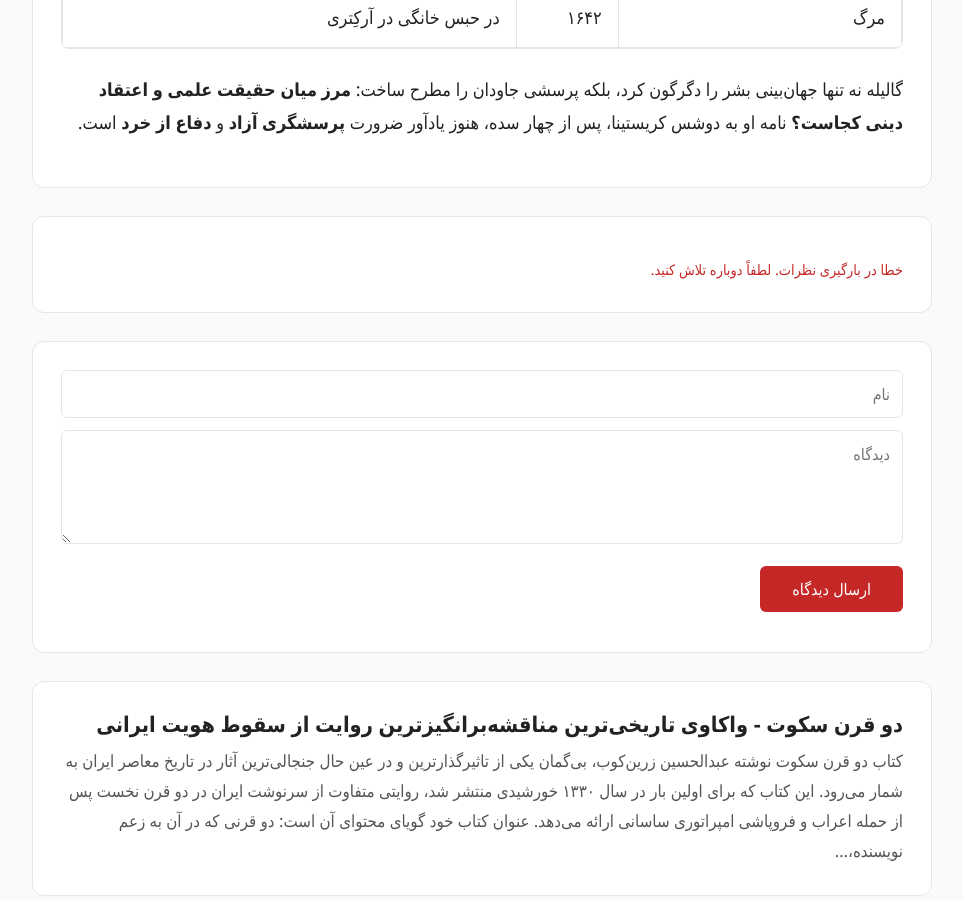
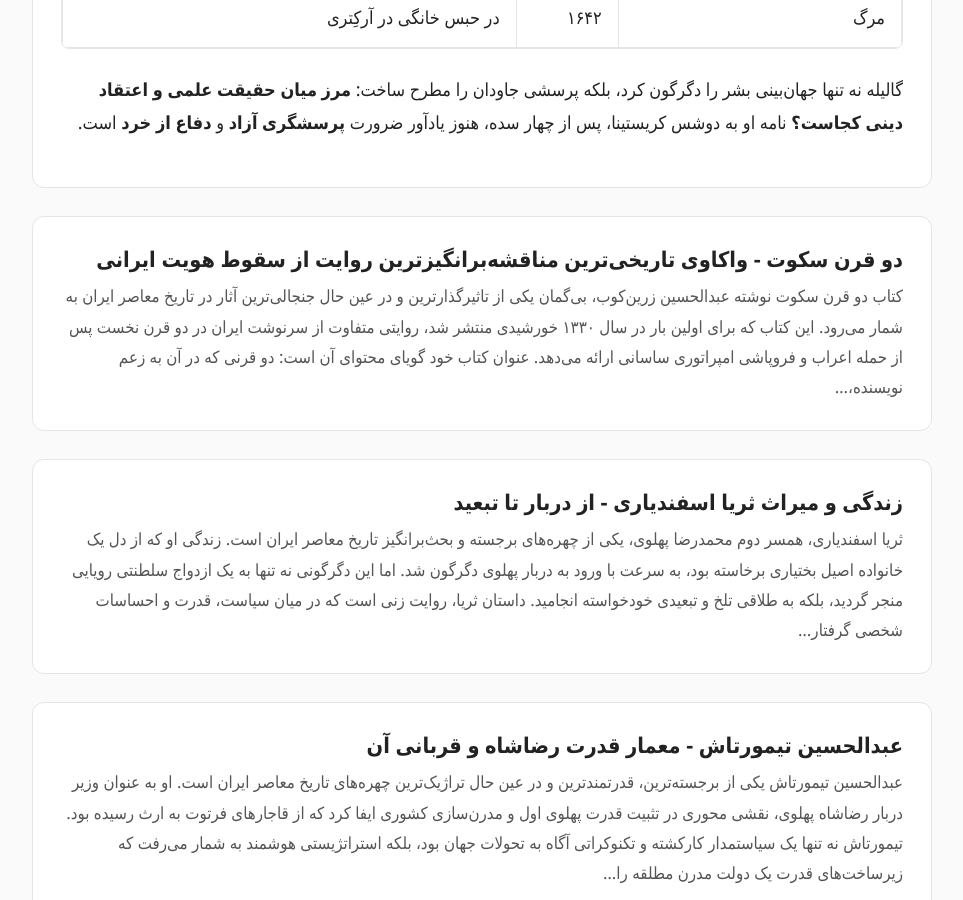
Before and after one commit to darkblog/darkblog.github.io, a Jekyll site: the page built from _posts/2025-7-5-68.md, in a window 1280 px wide and 900 px high, scrolled down 1707 px. Shown: the whole window, without its empty margins (158-1121 px from the left). Built offline with Jekyll 4.4.1, drawn with Linux system fonts in a browser that asks for light colours; some of the changed lines change nothing that is shown.

Commit message:
Update post.html

```diff
--- a/_layouts/post.html
+++ b/_layouts/post.html
@@ -1,7 +1,6 @@
 ---
 layout: default
 ---
-
 <article class="post-card">
   <h1 class="post-title">{{ page.title }}</h1>
 
@@ -20,24 +19,6 @@ layout: default
     {{ content | replace: '<table>', '<div class="table-scroll"><table>' | replace: '</table>', '</table></div>' }}
   </div>
 </article>
-
-<div class="comments-section">
-  <div id="comments-list" class="comments-list">
-    <p class="loading-text">در حال بارگیری نظرات...</p>
-  </div>
-  <div class="comment-form">
-    <form id="new-comment-form">
-      <div class="form-group">
-        <input type="text" id="comment-name" name="name" maxlength="50" placeholder="نام">
-      </div>
-      <div class="form-group">
-        <textarea id="comment-content" name="content" required rows="4" maxlength="1000" placeholder="دیدگاه"></textarea>
-      </div>
-      <button type="submit" class="comment-submit">ارسال دیدگاه</button>
-    </form>
-    <div id="form-message" class="form-message"></div>
-  </div>
-</div>
 
 <div class="more-posts">
   <div class="posts-list">
@@ -68,109 +49,4 @@ layout: default
     });
     dateElement.querySelector('.date-text').textContent = formatter.format(date);
   })();
-
-  (function() {
-    const pageId = window.location.pathname;
-    const commentsListEl = document.getElementById('comments-list');
-    const form = document.getElementById('new-comment-form');
-    const nameInput = document.getElementById('comment-name');
-    const contentInput = document.getElementById('comment-content');
-    const formMessage = document.getElementById('form-message');
-
-    function escapeHtml(unsafe) {
-      return unsafe
-        .replace(/&/g, "&amp;")
-        .replace(/</g, "&lt;")
-        .replace(/>/g, "&gt;")
-        .replace(/"/g, "&quot;")
-        .replace(/'/g, "&#039;");
-    }
-
-    async function loadComments() {
-      if (!commentsListEl) return;
-      commentsListEl.innerHTML = '<p class="loading-text">در حال بارگیری نظرات...</p>';
-      try {
-        const response = await fetch(`/api/comments?page=${encodeURIComponent(pageId)}`);
-        if (!response.ok) throw new Error('خطا در دریافت نظرات');
-        const comments = await response.json();
-
-        if (comments.length === 0) {
-          commentsListEl.innerHTML = '<p class="no-comments">هنوز دیدگاهی ثبت نشده است.</p>';
-          return;
-        }
-
-        let html = '';
-        comments.forEach(comment => {
-          const date = new Date(comment.createdAt).toLocaleDateString('fa-IR', {
-            year: 'numeric', month: 'long', day: 'numeric'
-          });
-          html += `
-            <div class="comment-item">
-              <div class="comment-header">
-                <span class="comment-name">${escapeHtml(comment.name)}</span>
-                <span class="comment-date">${date}</span>
-              </div>
-              <div class="comment-content">${escapeHtml(comment.content).replace(/\n/g, '<br>')}</div>
-            </div>
-          `;
-        });
-        commentsListEl.innerHTML = html;
-      } catch (err) {
-        commentsListEl.innerHTML = '<p class="form-message" style="color: var(--accent);">خطا در بارگیری نظرات. لطفاً دوباره تلاش کنید.</p>';
-        console.error(err);
-      }
-    }
-
-    async function submitComment(event) {
-      event.preventDefault();
-
-      const name = nameInput.value.trim() || 'کاربر مهمان';
-      const content = contentInput.value.trim();
-
-      if (!content) {
-        formMessage.textContent = 'لطفاً دیدگاه خود را وارد کنید.';
-        formMessage.style.color = 'var(--accent)';
-        return;
-      }
-
-      const submitBtn = form.querySelector('button[type="submit"]');
-      submitBtn.disabled = true;
-      submitBtn.textContent = 'در حال ارسال...';
-
-      try {
-        const response = await fetch('/api/comments', {
-          method: 'POST',
-          headers: { 'Content-Type': 'application/json' },
-          body: JSON.stringify({ pageId, name, content })
-        });
-
-        if (!response.ok) {
-          const errorData = await response.json();
-          throw new Error(errorData.error || 'خطا در ارسال نظر');
-        }
-
-        nameInput.value = '';
-        contentInput.value = '';
-        formMessage.textContent = 'دیدگاه شما با موفقیت ثبت شد.';
-        formMessage.style.color = 'green';
-
-        loadComments();
-      } catch (err) {
-        formMessage.textContent = err.message || 'خطا در ارسال نظر. لطفاً دوباره تلاش کنید.';
-        formMessage.style.color = 'var(--accent)';
-        console.error(err);
-      } finally {
-        submitBtn.disabled = false;
-        submitBtn.textContent = 'ارسال دیدگاه';
-      }
-    }
-
-    if (commentsListEl) {
-      loadComments();
-    }
-
-    if (form) {
-      form.addEventListener('submit', submitComment);
-    }
-  })();
 </script>
```
